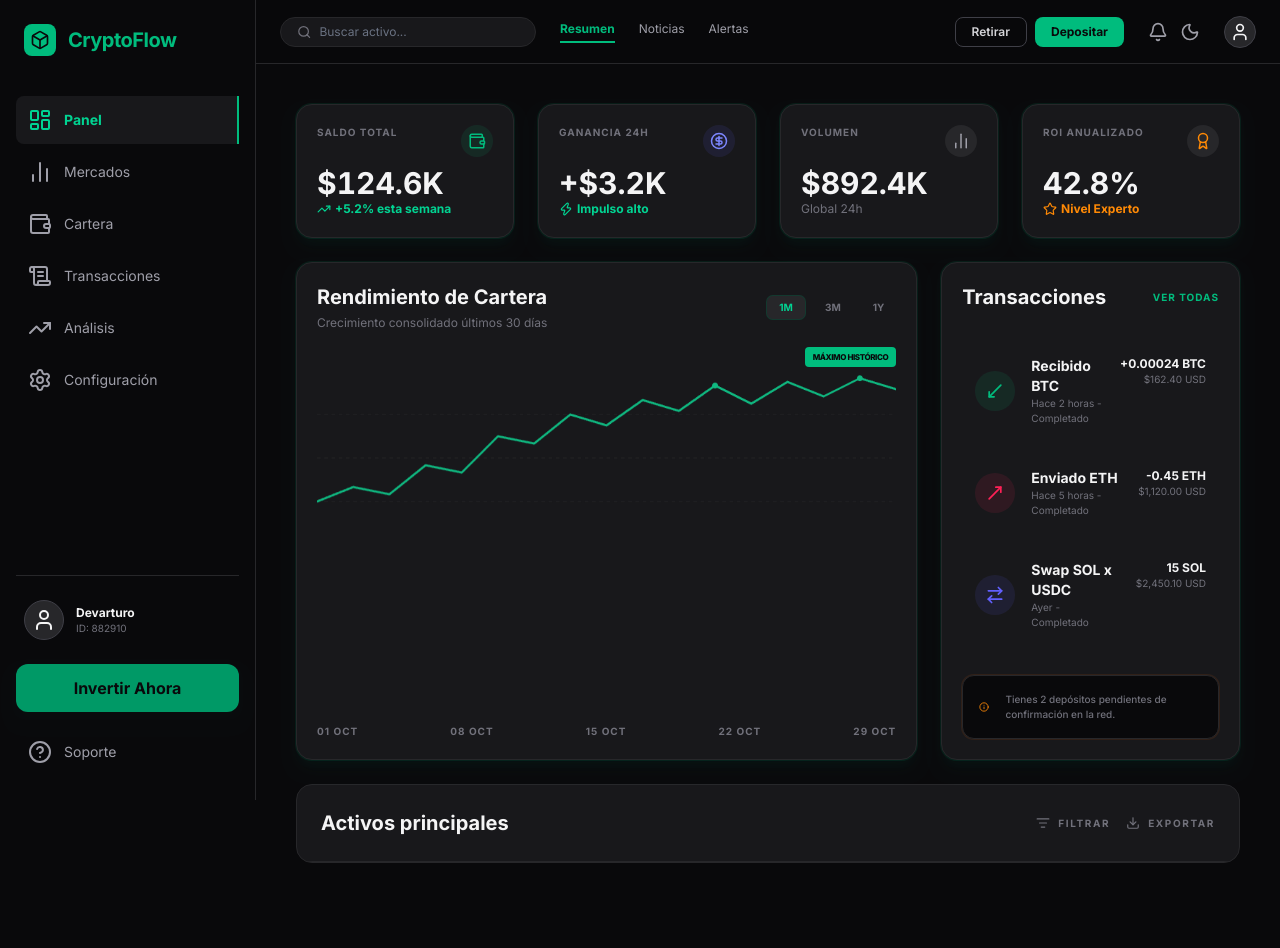
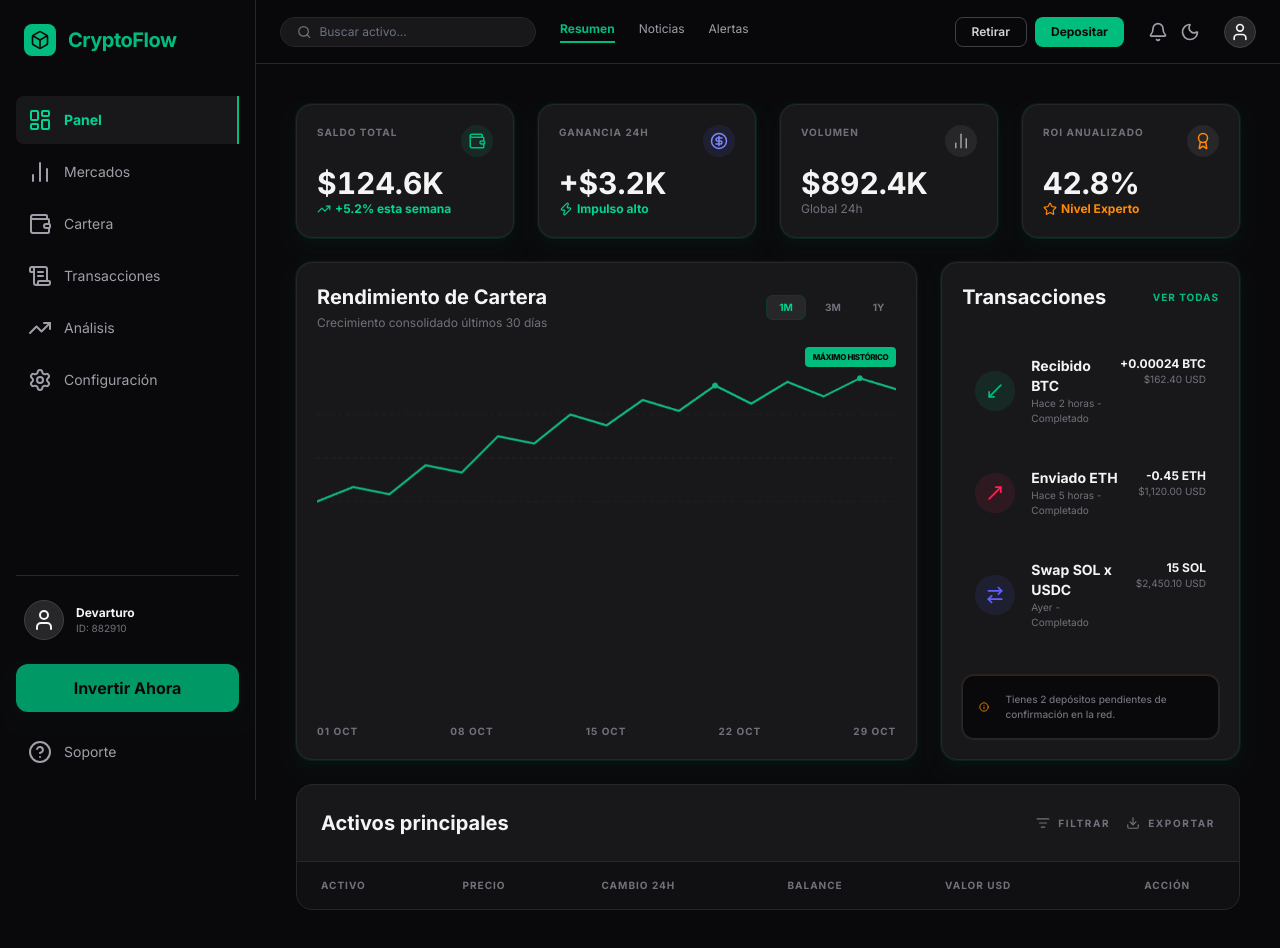
Before and after one commit to arturolguillen/devarturo-4-customized-financial-dashboard-dark-mode, a Next.js app: page / in a window 1280 px wide. Before the commit the page ends 903 px from the top, so only its background shows below. Built offline with nearby package versions, Linux system fonts and the light colour scheme.

Commit message:
Add AssetsTable, AssetsTableHead, and AssetsTableBody components to enhance asset display in the dashboard

```diff
--- a/src/app/page.tsx
+++ b/src/app/page.tsx
@@ -1,6 +1,9 @@
 import ActivitiesGrid from "@/components/ActivitiesGrid";
 import Assets from "@/components/Assets";
 import AssetsHeader from "@/components/AssetsHeader";
+import AssetsTable from "@/components/AssetsTable";
+import AssetsTableBody from "@/components/AssetsTableBody";
+import AssetsTableHead from "@/components/AssetsTableHead";
 import ChartArea from "@/components/ChartArea";
 import ChartFooter from "@/components/ChartFooter";
 import ChartGraphic from "@/components/ChartGraphic";
@@ -77,6 +80,10 @@ export default function Home() {
                     </ActivitiesGrid>
                     <Assets>
                         <AssetsHeader />
+                        <AssetsTable>
+                            <AssetsTableHead />
+                            <AssetsTableBody />
+                        </AssetsTable>
                     </Assets>
                 </Dashboard>
             </MainWrapper>
--- /dev/null
+++ b/src/components/AssetsTable.tsx
@@ -0,0 +1,11 @@
+export default function AssetsTable({ children }: {
+    children: React.ReactNode;
+}) {
+    return (
+        <div className="overflow-x-auto">
+            <table className="w-full text-left border-collapse">
+                {children}
+            </table>
+        </div>
+    );
+}
--- /dev/null
+++ b/src/components/AssetsTableBody.tsx
@@ -0,0 +1,62 @@
+import { v4 as uuidv4 } from "uuid";
+import BitcoinIcon from "./BitcoinIcon";
+import EthereumIcon from "./EthereumIcon";
+import SolanaIcon from "./SolanaIcon";
+
+type AssetItem = {
+    id: string;
+    color: "orange" | "indigo" | "emerald";
+    icon: React.ReactNode;
+    coin: string;
+    coin_currency: string;
+    price: number;
+    exchange: string;
+    exchange_type: "up" | "down";
+    balance: number;
+    value_usd: number;
+};
+
+const assetItems: AssetItem[] = [
+    {
+        id: uuidv4(),
+        color: 'orange',
+        icon: <BitcoinIcon />,
+        coin: 'Bitcoin',
+        coin_currency: 'BTC',
+        price: 68432.10,
+        exchange: '2.45%',
+        exchange_type: 'up',
+        balance: 1240,
+        value_usd: 84855.80,
+    },
+    {
+        id: uuidv4(),
+        color: 'indigo',
+        icon: <EthereumIcon />,
+        coin: 'Ethereum',
+        coin_currency: 'ETH',
+        price: 2451.90,
+        exchange: '1.12%',
+        exchange_type: 'down',
+        balance: 12.50,
+        value_usd: 30648.75,
+    },
+    {
+        id: uuidv4(),
+        color: 'emerald',
+        icon: <SolanaIcon />,
+        coin: 'Solana',
+        coin_currency: 'SOL',
+        price: 162.15,
+        exchange: '8.12%',
+        exchange_type: 'up',
+        balance: 56.00,
+        value_usd: 9080.40,
+    },
+];
+
+export default function AssetsTableBody() {
+    return (
+        <tbody></tbody>
+    );
+}
--- /dev/null
+++ b/src/components/AssetsTableHead.tsx
@@ -0,0 +1,14 @@
+export default function AssetsTableHead() {
+    return (
+        <thead>
+            <tr className="text-[10px] font-black text-zinc-500 uppercase tracking-widest bg-zinc-950/50">
+                <th className="px-6 py-4">{'Activo'}</th>
+                <th className="px-6 py-4">{'Precio'}</th>
+                <th className="px-6 py-4">{'Cambio 24h'}</th>
+                <th className="px-6 py-4">{'Balance'}</th>
+                <th className="px-6 py-4">{'Valor USD'}</th>
+                <th className="px-6 py-4 text-center">{'Acción'}</th>
+            </tr>
+        </thead>
+    );
+}
--- /dev/null
+++ b/src/components/BitcoinIcon.tsx
@@ -0,0 +1,5 @@
+export default function BitcoinIcon() {
+    return (
+        <svg xmlns="http://www.w3.org/2000/svg" viewBox="0 0 640 640"><path d="M438.4 306.6C466.1 292.4 483.8 267.2 479.7 225.3C474.3 167.9 427.2 148.7 364.9 143.4L364.9 64L316.4 64L316.4 141.2C303.8 141.2 290.9 141.5 278 141.8L278 64L229.5 64L229.5 143.4C211.7 143.9 190.9 143.7 132.1 143.4L132.1 195.1C170.4 194.4 190.5 192 195.1 216.5L195.1 433.9C192.2 453.4 176.6 450.6 141.8 450L132 507.7C220.5 507.7 229.4 508 229.4 508L229.4 576L277.9 576L277.9 508.9C291.1 509.2 304.1 509.2 316.3 509.2L316.3 575.9L364.8 575.9L364.8 507.9C446.1 503.5 500.4 483 507.7 406.4C513.4 345 484.4 317.5 438.4 306.5zM278.8 198.6C306.2 198.6 391.9 190.1 391.9 247.1C391.9 301.6 306.2 295.3 278.8 295.3L278.8 198.6zM278.8 450.4L278.8 343.9C311.6 343.9 411.9 334.8 411.9 397.2C411.9 457.4 311.5 450.5 278.8 450.5z" /></svg>
+    );
+}
--- /dev/null
+++ b/src/components/EthereumIcon.tsx
@@ -0,0 +1,5 @@
+export default function EthereumIcon() {
+    return (
+        <svg xmlns="http://www.w3.org/2000/svg" viewBox="0 0 640 640"><path d="M471.9 324.8L320 417.6L168 324.8L320 64L471.9 324.8zM320 447.4L168 354.6L320 576L472 354.6L320 447.4z" /></svg>
+    );
+}
--- /dev/null
+++ b/src/components/SolanaIcon.tsx
@@ -0,0 +1,5 @@
+export default function SolanaIcon() {
+    return (
+        <svg xmlns="http://www.w3.org/2000/svg" viewBox="0 0 640 640"><path d="M574.5 449.2L489.6 537.9C487.8 539.8 485.5 541.4 483 542.4C480.5 543.4 477.8 544 475.1 544L72.9 544C71 544 69.1 543.5 67.5 542.4C65.9 541.3 64.6 539.9 63.9 538.2C63.2 536.5 62.9 534.6 63.2 532.7C63.5 530.8 64.4 529.1 65.7 527.8L150.6 439.1C152.4 437.2 154.7 435.6 157.1 434.6C159.5 433.6 162.2 433 164.9 433L567.3 433C569.2 433 571.1 433.5 572.7 434.6C574.3 435.7 575.6 437.1 576.3 438.8C577 440.5 577.3 442.4 577 444.3C576.7 446.2 575.8 447.9 574.5 449.2zM489.7 270.6C487.9 268.7 485.6 267.1 483.1 266.1C480.6 265.1 477.9 264.5 475.2 264.5L72.8 264.5C70.9 264.5 69 265 67.4 266.1C65.8 267.2 64.5 268.6 63.8 270.3C63.1 272 62.8 273.9 63.1 275.8C63.4 277.7 64.3 279.4 65.6 280.7L150.5 369.4C152.3 371.3 154.6 372.9 157 373.9C159.4 374.9 162.1 375.5 164.8 375.5L567.2 375.5C569.1 375.5 571 375 572.6 373.9C574.2 372.8 575.5 371.4 576.2 369.7C576.9 368 577.2 366.1 576.9 364.2C576.6 362.3 575.7 360.6 574.4 359.3L489.5 270.6zM72.9 206.9L475.3 206.9C478 206.9 480.7 206.4 483.2 205.3C485.7 204.2 487.9 202.7 489.8 200.8L574.7 112.1C576 110.7 576.9 109 577.2 107.2C577.5 105.4 577.3 103.5 576.5 101.7C575.7 99.9 574.5 98.5 572.9 97.5C571.3 96.5 569.4 95.9 567.5 95.9L165 96C162.3 96 159.6 96.5 157.2 97.6C154.8 98.7 152.5 100.2 150.7 102.1L65.7 190.8C64.4 192.2 63.5 193.9 63.2 195.7C62.9 197.5 63.1 199.4 63.9 201.2C64.7 203 65.9 204.4 67.5 205.4C69.1 206.4 71 207 72.9 207z" /></svg>
+    );
+}
```
